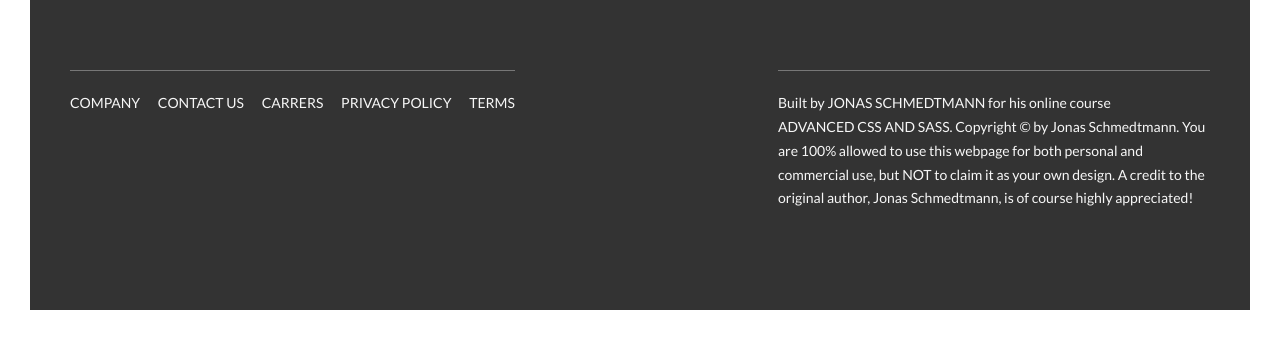
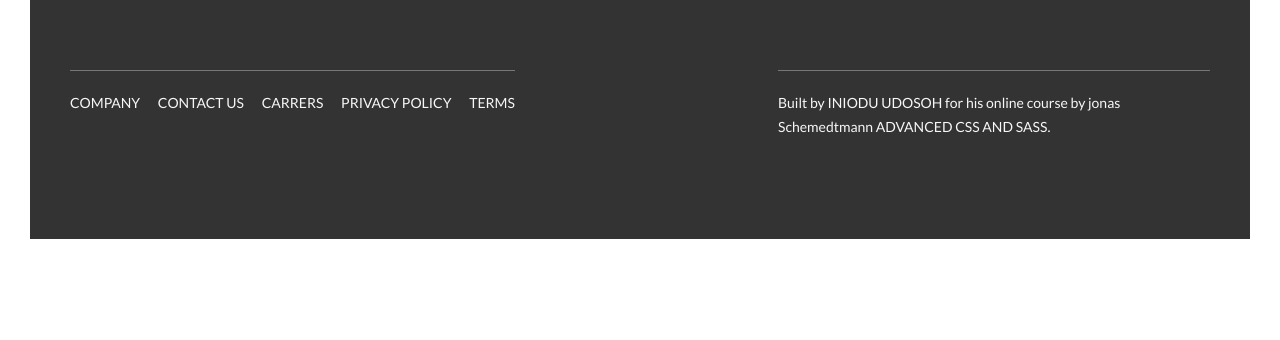
Before and after one commit to Udosoh/natures, a website: page index.html in a window 1280 px wide. Shown: the part 5815-6155 px from the top of the page. After the commit the page ends 6084 px from the top, so only its background shows below. Drawn offline with Linux system fonts and the light colour scheme.

Commit message:
Update index.html

```diff
--- a/index.html
+++ b/index.html
@@ -390,10 +390,8 @@
                 </div>
                 <div class="col-1-of-2">
                     <p class="footer__copyright">
-                        Built by <a href="#" class="footer__link">Jonas Schmedtmann</a> for his online course <a href="#" class="footer__link">Advanced CSS and Sass</a>.
-                        Copyright &copy; by Jonas Schmedtmann. You are 100% allowed to use this webpage for both personal
-                        and commercial use, but NOT to claim it as your own design. A credit to the original author, Jonas
-                        Schmedtmann, is of course highly appreciated!
+                        Built by <a href="#" class="footer__link">Iniodu Udosoh</a> for his online course by jonas Schemedtmann <a href="#" class="footer__link">Advanced CSS and Sass</a>.
+
                     </p>
                 </div>
             </div>
```
